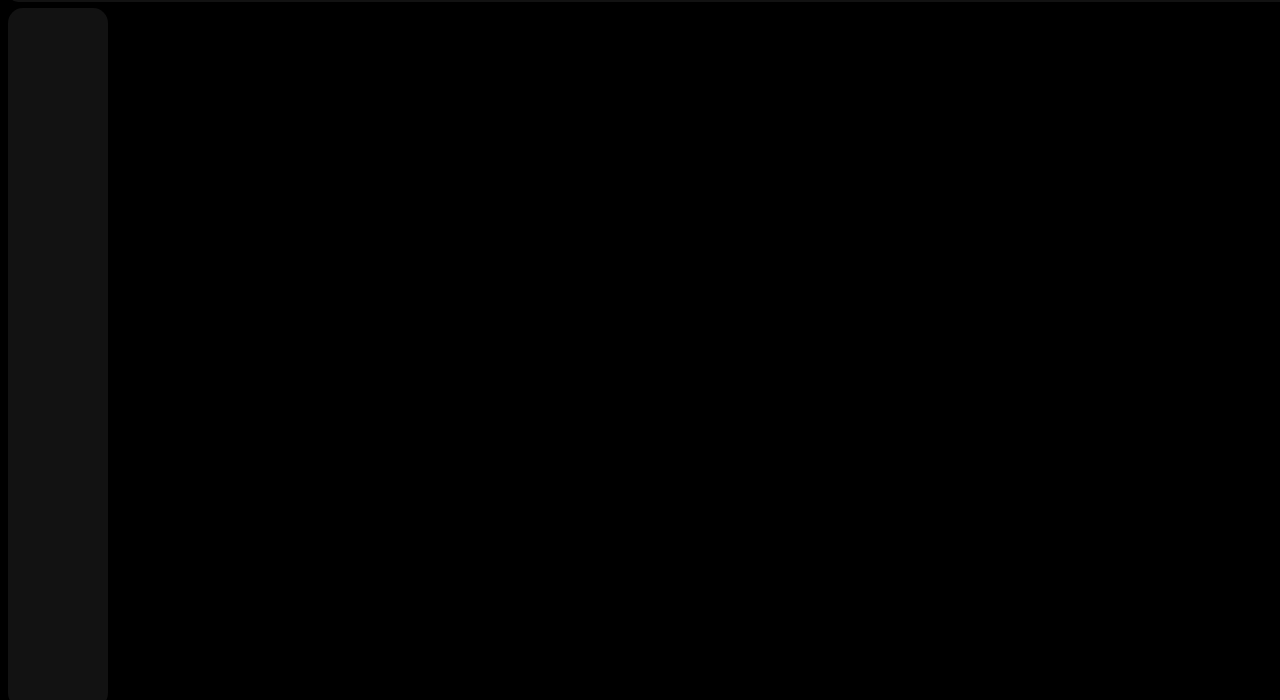
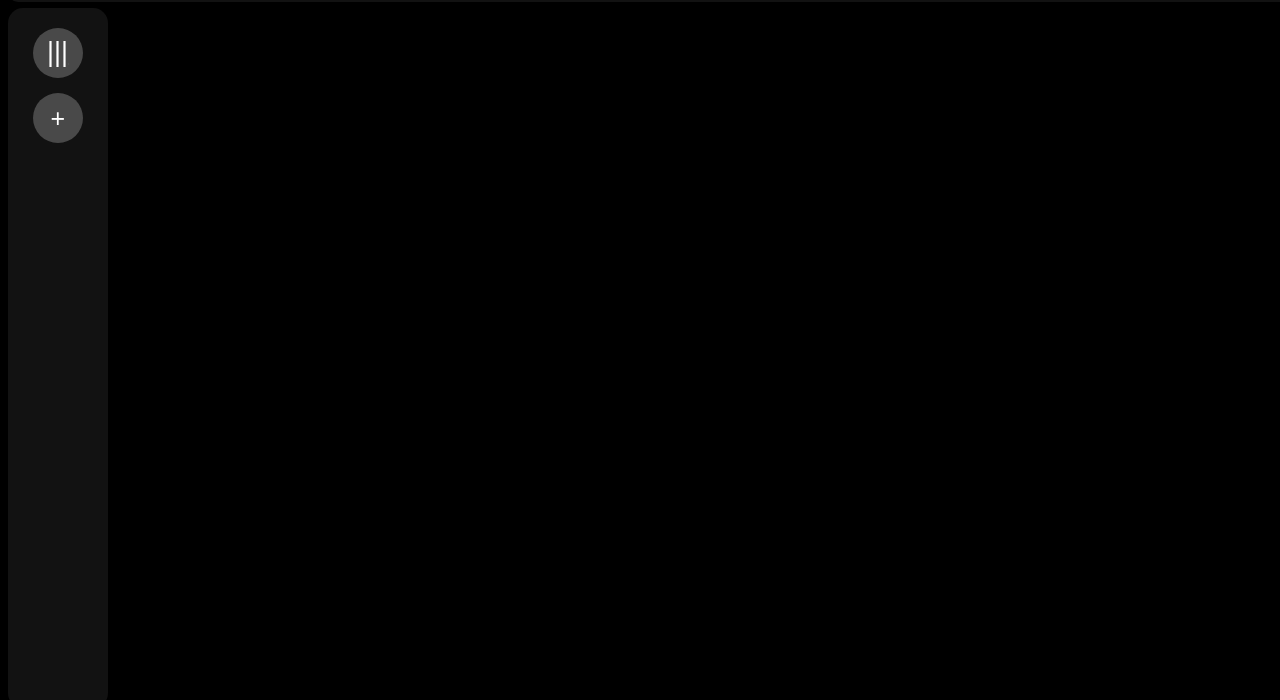
Before and after one commit to RyanPonnievNC/Spotify-Ponniev, a plain HTML site: page Html/Lateral esqueda diminuida.html in a window 1280 px wide. Shown: the part 100-800 px from the top of the page. Drawn offline with Linux system fonts and the light colour scheme.

Commit message:
-Foi criada uma parte para colocar os controles
-A biblioteca pode almentar e diminuir

```diff
--- a/Html/Lateral esqueda diminuida.html
+++ b/Html/Lateral esqueda diminuida.html
@@ -22,6 +22,8 @@
 
 
 <div id="menu-lateral-esquerda">
+        <div id="biblioteca" title="Sua biblioteca"><a href="/Index.html">|||</a></div>
+        <div id="criar-p" title="Criar"><form action="/Html/Teste.html"><button type="submit">+</button></form></div>
 </div>
 
 
--- a/css/Lateral esqueda diminuida.css
+++ b/css/Lateral esqueda diminuida.css
@@ -138,3 +138,44 @@ body{
     position: relative;
     margin: 50px
 }
+
+#biblioteca{
+    font-size: 27px;
+    border-radius: 50px;
+    background-color: #494949;
+    width: 50px;
+    height: 50px;
+    position: relative;
+    top: 20px;
+    left: 25px;
+    float: none;
+}
+
+#biblioteca>a{
+    color: white;
+    position: relative;
+    top: 8.5px;
+    left: 14px;
+}
+
+#criar-p{
+    font-size: 27px;
+    border-radius: 50px;
+    background-color: #494949;
+    width: 50px;
+    height: 50px;
+    position: relative;
+    top: 35px;
+    left: 25px;
+    float: none;
+}
+
+#criar-p>form>button{
+    color: white;
+    background-color: #494949;
+    position: relative;
+    top: 10px;
+    left: 11.5px;
+    font-size: 25px;
+    border: none;
+}
```
Also changed, not shown: Index.html (+2 -2 lines), css/Index.css (+21 -9 lines).
